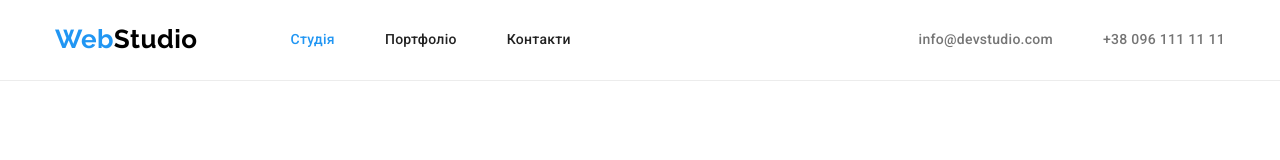
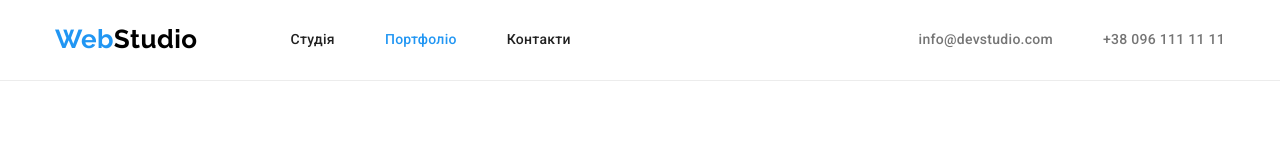
Before and after one commit to IhorDiu/goit-markup-hw-03, a plain HTML site: page portfolio.html in a window 1280 px wide. Shown: the top 160 px of the page. Drawn offline with nearby package versions, Linux system fonts and the light colour scheme.

Commit message:
Update portfolio.html

```diff
--- a/portfolio.html
+++ b/portfolio.html
@@ -28,10 +28,10 @@
                 <!--Menu Nav-->
                 <ul class="menu list">
                     <li class="menu-item">
-                        <a class="menu-link link current" href="./index.html">Студія</a>
+                        <a class="menu-link link" href="./index.html">Студія</a>
                     </li>
                     <li class="menu-item">
-                        <a class="menu-link link" href="./portfolio.html">Портфоліо</a>
+                        <a class="menu-link link current" href="./portfolio.html">Портфоліо</a>
                     </li>
                     <li class="menu-item">
                         <a class="menu-link link" href="#">Контакти</a>
```
